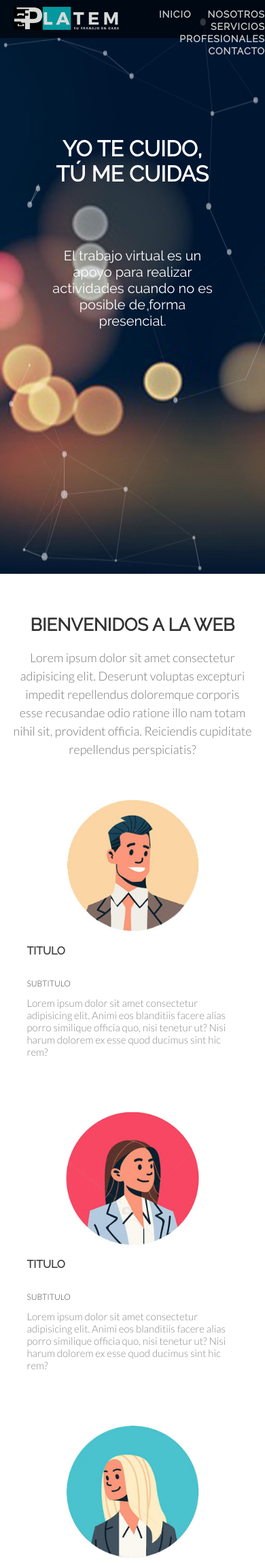
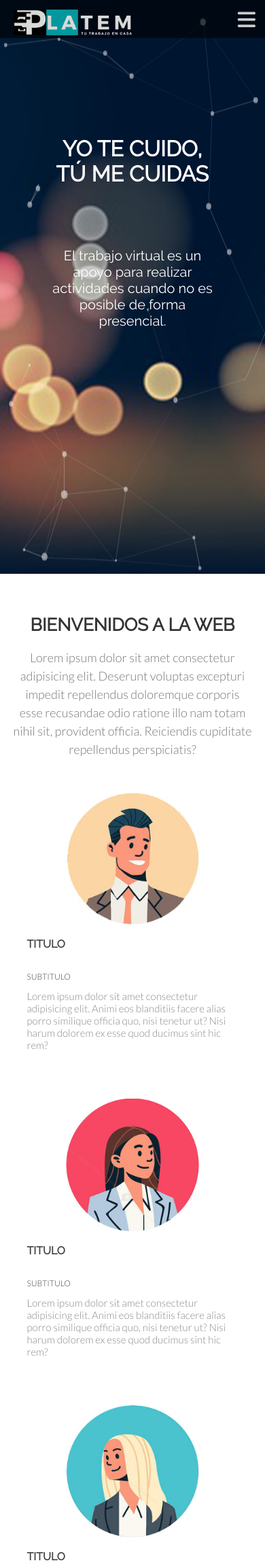
Before and after one commit to simarek/WebPrueba2, a PHP site: page / in a window 390 px wide. Shown: the top 2299 px of the page at 68% size. Run offline with PHP 8.4, Linux system fonts and the light colour scheme; some libraries are stand-ins or nearby versions.

Commit message:
creacion del menu y responsive

```diff
--- a/index.html
+++ b/index.html
@@ -60,10 +60,15 @@
       <div class="ancho">
         <!-- Logo principal de la pagina -->
         <div class="logo">
-          <a href="#"><p><img src="images/logo5.png" height="64px" /></p></a>
+          <a href="#"><p><img src="images/logo5.png" /></p></a>
         </div>
 
         <!-- Menu de navegacion de la pagina -->
+        <input type="checkbox" id="chk">
+        <label for="chk" class="ver-menu">
+          <i class="fa fa-bars"></i>
+        </label>
+
         <nav>
           <ul>
             <li><a href="">Inicio</a></li>
@@ -71,6 +76,9 @@
             <li><a href="">Servicios</a></li>
             <li><a href="">Profesionales</a></li>
             <li><a href="">Contacto</a></li>
+            <label for="chk" class="ocultar-menu">
+              <i class="fa fa-arrow-right" ></i>
+            </label>
           </ul>
         </nav>
       </div>
--- a/styles/responsive.css
+++ b/styles/responsive.css
@@ -10,6 +10,10 @@
 
   header {
     height: 56px;
+  }
+
+  .logo img {
+    height: 52px;
   }
 
   .ancho {
@@ -26,22 +30,46 @@
     margin: 0;
   }
 
-  .logo img {
-    height: 44px;
+  nav {
+    position: fixed;
+    width: 100%;
+    height: 100vh;
+    background: #333;
+    right: -100%;
+    top: 0;
+    text-align: center;
+    line-height: normal;
+    transition: 0.7s;
   }
 
-  nav {
-    width: 50%;
-    padding-top: 12px;
+  nav a {
+    display: block;
+    padding: 20px;
   }
 
   nav ul li a {
     font-size: 14px;
   }
 
+  .ver-menu,
+  .ocultar-menu {
+    display: block;
+  }
+
+  .ocultar-menu {
+    position: absolute;
+    top: 14px;
+    right: 14px;
+  }
+
+  #chk:checked ~ nav {
+    right: 0;
+  }
+
   /*.slideInUp {
     display: none;
   }*/
+
   .letras-slider h1 {
     font-size: 32px;
   }
--- a/styles/styles.css
+++ b/styles/styles.css
@@ -33,16 +33,45 @@ header {
   box-sizing: border-box;
 }
 
-img {
-  padding-top: 10px;
+.logo img {
+  padding-top: 14px;
+  height: 64px;
 }
 
+.ver-menu,
+.ocultar-menu {
+  color: #ccc;
+  transition: 0.3s;
+  font-size: 30px;
+  display: none;
+  cursor: pointer;
+}
+
+.ver-menu:hover,
+.ocultar-menu:hover {
+  color: #5bb9c6;
+}
+
+.ver-menu {
+  float: right;
+}
+
+.ver-menu i {
+  padding-top: 14px;
+  padding-right: 14px;
+}
+
+#chk {
+  position: absolute;
+  visibility: hidden;
+  z-index: -1111;
+}
 nav {
   width: 70%;
   height: 80px;
   float: right;
   text-align: right;
-  padding-top: 24px;
+  padding-top: 32px;
   box-sizing: border-box;
 }
 
@@ -52,13 +81,14 @@ nav ul li {
 
 nav ul li a {
   color: #ccc;
-  font-size: 13px;
+  font-size: 14px;
   text-decoration: none;
   text-transform: uppercase;
-  padding-left: 20px;
+  padding-left: 12px;
   font-weight: bold;
   letter-spacing: 1px;
   font-family: rale;
+  transition: 0.3s;
 }
 
 nav ul li a:hover {
```
Also changed, not shown: other parts of styles/responsive.css (+87 -11 lines).
